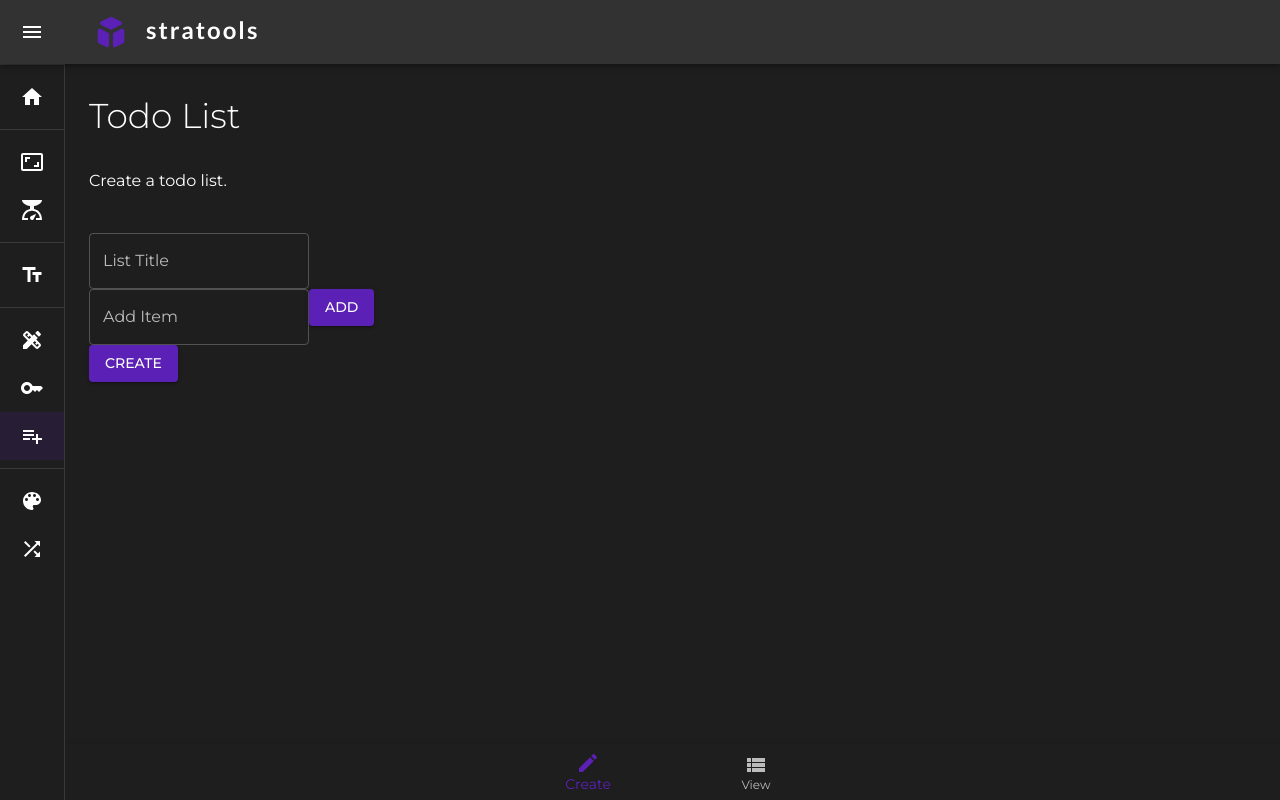
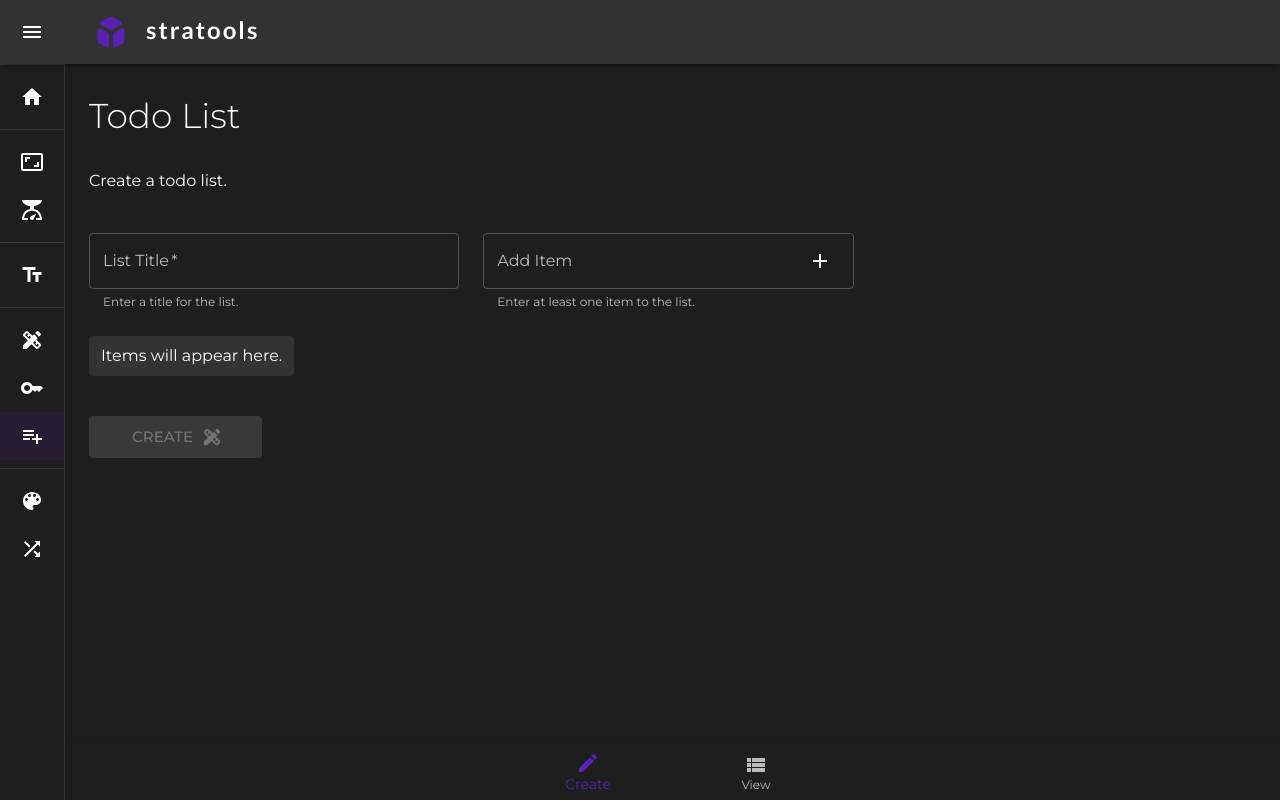
Before and after one commit to huffmanks/tools-nextjs, a Next.js app: page /generate/todo in a window 1280 px wide. Built offline with nearby package versions, Linux system fonts and the light colour scheme.

Commit message:
todo list ui and error validations

```diff
--- a/components/TodoList/Create.jsx
+++ b/components/TodoList/Create.jsx
@@ -1,22 +1,96 @@
-import { Button, TextField } from '@mui/material'
+import { Box, Grid, Button, IconButton, InputAdornment, TextField, Stack } from '@mui/material'
 
-const Create = ({ title, item, items, handleChange, handleAddItem, handleSubmit }) => {
+import AddIcon from '@mui/icons-material/Add'
+import DesignServicesIcon from '@mui/icons-material/DesignServices'
+
+const Create = ({ values, errors, items, handleChange, handleAddItem, handleSubmit, formIsValid }) => {
     return (
         <>
-            <TextField variant='outlined' label='List Title' placeholder='Shopping List' name='title' value={title} onChange={handleChange} autoComplete='none' />
-            <div>
-                <TextField variant='outlined' label='Add Item' placeholder='Carrots' name='item' value={item} onChange={handleChange} autoComplete='none' />
-                <Button variant='contained' onClick={handleAddItem}>
-                    Add
-                </Button>
-            </div>
-
-            {items?.map((it) => (
-                <div key={it.id}>{it.text}</div>
-            ))}
-            <Button variant='contained' type='submit' onClick={handleSubmit}>
-                Create
-            </Button>
+            <Grid container spacing={3}>
+                <Grid item xs={12} sm={6} md={4}>
+                    <TextField
+                        required
+                        fullWidth
+                        variant='outlined'
+                        label='List Title'
+                        placeholder='Shopping List'
+                        name='title'
+                        value={values.title}
+                        onChange={handleChange}
+                        autoComplete='none'
+                        error={errors.title}
+                        helperText='Enter a title for the list.'
+                        {...(errors.title && {
+                            error: true,
+                            helperText: 'This field is required.',
+                        })}
+                    />
+                </Grid>
+                <Grid item xs={12} sm={6} md={4}>
+                    <TextField
+                        fullWidth
+                        variant='outlined'
+                        label='Add Item'
+                        placeholder='Carrots'
+                        name='item'
+                        value={values.item}
+                        onChange={handleChange}
+                        onKeyPress={handleAddItem}
+                        autoComplete='none'
+                        error={errors.item}
+                        helperText={items?.length ? 'Add another item.' : 'Enter at least one item to the list.'}
+                        {...(errors.item && {
+                            error: true,
+                            helperText: 'One item is required.',
+                        })}
+                        InputProps={{
+                            endAdornment: (
+                                <InputAdornment position='end'>
+                                    <IconButton
+                                        id='addItemButton'
+                                        variant='contained'
+                                        edge='start'
+                                        aria-label='add item'
+                                        onClick={(e) => handleAddItem(e)}
+                                        sx={{
+                                            '&:hover': {
+                                                backgroundColor: 'primary.main',
+                                            },
+                                        }}>
+                                        <AddIcon />
+                                    </IconButton>
+                                </InputAdornment>
+                            ),
+                        }}
+                    />
+                </Grid>
+                <Grid item xs={12}>
+                    <Stack direction={{ xs: 'column', md: 'row' }} flexWrap='wrap' sx={{ maxWidth: { md: 'calc(66.666666% - 10px)' }, gap: 2 }}>
+                        {items.length ? (
+                            items.map((item) => (
+                                <Box key={item.id} sx={{ backgroundColor: 'background.secondary', padding: '8px 12px', borderRadius: 1 }}>
+                                    {item.text}
+                                </Box>
+                            ))
+                        ) : (
+                            <Box sx={{ backgroundColor: 'background.secondary', padding: '8px 12px', borderRadius: 1 }}>Items will appear here.</Box>
+                        )}
+                    </Stack>
+                </Grid>
+                <Grid item xs={12} sm={4} md={3} lg={2}>
+                    <Button
+                        fullWidth
+                        variant='contained'
+                        size='large'
+                        disabled={!formIsValid}
+                        aria-label='create todo list'
+                        onClick={handleSubmit}
+                        endIcon={<DesignServicesIcon />}
+                        sx={{ marginTop: 2 }}>
+                        Create
+                    </Button>
+                </Grid>
+            </Grid>
         </>
     )
 }
--- a/components/TodoList/ListMenu.jsx
+++ b/components/TodoList/ListMenu.jsx
@@ -1,4 +1,6 @@
-import { useEffect, useId, useRef, useState } from 'react'
+import { useEffect, useRef } from 'react'
+
+import { useTodoListFormControls } from '../../hooks/useTodoListFormControls'
 
 import Box from '@mui/material/Box'
 import Paper from '@mui/material/Paper'
@@ -12,52 +14,10 @@ import ViewListIcon from '@mui/icons-material/ViewList'
 import Create from './Create'
 import View from './View'
 
-export default function FixedBottomNavigation() {
+const ListMenu = () => {
     const ref = useRef(null)
-    const id = useId()
 
-    const [screen, setScreen] = useState(0)
-    const [title, setTitle] = useState('')
-    const [item, setItem] = useState('')
-    const [items, setItems] = useState([])
-    const [lists, setLists] = useState([])
-
-    const handleChange = (e) => {
-        const { name, value } = e.target
-
-        if (name === 'title') return setTitle(value)
-
-        if (name === 'item') return setItem(value)
-    }
-
-    const handleAddItem = () => {
-        setItems([
-            ...items,
-            {
-                id: id + item,
-                text: item,
-            },
-        ])
-
-        setItem('')
-    }
-
-    const handleSubmit = (e) => {
-        e.preventDefault()
-
-        setLists([
-            ...lists,
-            {
-                id: id + title,
-                title,
-                items,
-            },
-        ])
-
-        setTitle('')
-        setItem('')
-        setItems([])
-    }
+    const { screen, values, errors, formIsValid, items, lists, handleScreen, handleChange, handleAddItem, handleSubmit } = useTodoListFormControls()
 
     useEffect(() => {
         ref.current.ownerDocument.body.scrollTop = 0
@@ -66,15 +26,14 @@ export default function FixedBottomNavigation() {
     return (
         <Box sx={{ pb: 7 }} ref={ref}>
             <CssBaseline />
-            {screen === 1 ? <View lists={lists} /> : <Create title={title} item={item} items={items} handleChange={handleChange} handleAddItem={handleAddItem} handleSubmit={handleSubmit} />}
+            {screen === 1 ? (
+                <View lists={lists} />
+            ) : (
+                <Create values={values} errors={errors} formIsValid={formIsValid} items={items} handleChange={handleChange} handleAddItem={handleAddItem} handleSubmit={handleSubmit} />
+            )}
 
             <Paper sx={{ position: 'fixed', bottom: 0, left: { xs: 56, sm: 64 }, right: 0 }} elevation={3}>
-                <BottomNavigation
-                    showLabels
-                    value={screen}
-                    onChange={(_, newScreen) => {
-                        setScreen(newScreen)
-                    }}>
+                <BottomNavigation showLabels value={screen} onChange={handleScreen}>
                     <BottomNavigationAction label='Create' icon={<CreateIcon />} />
                     <BottomNavigationAction label='View' icon={<ViewListIcon />} />
                 </BottomNavigation>
@@ -82,3 +41,5 @@ export default function FixedBottomNavigation() {
         </Box>
     )
 }
+
+export default ListMenu
--- a/components/TodoList/View.jsx
+++ b/components/TodoList/View.jsx
@@ -4,14 +4,15 @@ import { Accordion, AccordionDetails, AccordionSummary, Typography } from '@mui/
 import ExpandMoreIcon from '@mui/icons-material/ExpandMore'
 
 const View = ({ lists }) => {
-    const [expanded, setExpanded] = useState(1)
+    const [expanded, setExpanded] = useState(0)
 
     const handlePanel = (panel) => (_, newExpanded) => {
         setExpanded(newExpanded ? panel : false)
     }
     return (
         <>
-            {lists?.map((list) => (
+            {lists?.length ? (
+                lists?.map((list) => (
                     <Accordion key={list.id} expanded={expanded === list.id} onChange={handlePanel(list.id)}>
                         <AccordionSummary expandIcon={<ExpandMoreIcon />} aria-controls={`${list.id}-content`} id={`${list.id}-header`}>
                             <Typography>{list.title}</Typography>
@@ -24,7 +25,10 @@ const View = ({ lists }) => {
                             </ul>
                         </AccordionDetails>
                     </Accordion>
-            ))}
+                ))
+            ) : (
+                <div>hello</div>
+            )}
         </>
     )
 }
--- /dev/null
+++ b/constants/todoList.js
@@ -0,0 +1,9 @@
+export const initialValues = {
+    title: '',
+    item: '',
+}
+
+export const initialErrors = {
+    title: false,
+    item: false,
+}
--- /dev/null
+++ b/hooks/useTodoListFormControls.jsx
@@ -0,0 +1,95 @@
+import { useEffect, useState } from 'react'
+
+import { uniqueId } from '../utilities/uniqueId'
+import { initialValues, initialErrors } from '../constants/todoList'
+
+export const useTodoListFormControls = () => {
+    const listId = uniqueId()
+
+    const [screen, setScreen] = useState(0)
+    const [values, setValues] = useState(initialValues)
+    const [errors, setErrors] = useState(initialErrors)
+    const [formIsValid, setFormIsValid] = useState(false)
+
+    const [items, setItems] = useState([])
+    const [lists, setLists] = useState([])
+
+    const handleScreen = (_, newScreen) => {
+        setScreen(newScreen)
+    }
+
+    const handleChange = (e) => {
+        const { name, value } = e.target
+
+        if (value === '') {
+            setValues({
+                ...values,
+                [name]: '',
+            })
+            return setErrors({
+                title: name === 'title' ? true : false,
+                item: name === 'item' && !items?.length ? true : false,
+            })
+        }
+
+        setValues({
+            ...values,
+            [name]: value,
+        })
+
+        setErrors(initialErrors)
+    }
+
+    const handleAddItem = (e) => {
+        const { value } = e.target
+        const { id } = e.currentTarget
+
+        if ((e.key === 'Enter' && value !== '') || (id === 'addItemButton' && values.item !== '')) {
+            setItems([
+                ...items,
+                {
+                    id: listId + values.item,
+                    text: values.item,
+                },
+            ])
+
+            setValues({
+                ...values,
+                item: '',
+            })
+        }
+    }
+
+    const handleSubmit = (e) => {
+        e.preventDefault()
+
+        setLists([
+            ...lists,
+            {
+                id: listId + values.title,
+                title: values.title,
+                items,
+            },
+        ])
+
+        setValues(initialValues)
+        setItems([])
+    }
+
+    useEffect(() => {
+        if (values.title && items?.length) return setFormIsValid(true)
+    }, [values.title, items])
+
+    return {
+        screen,
+        values,
+        errors,
+        formIsValid,
+        items,
+        lists,
+        handleScreen,
+        handleChange,
+        handleAddItem,
+        handleSubmit,
+    }
+}
```
Also changed, not shown: public/sw.js, 1 other file (tests, documents, lock files or other folders). Lines whose indentation alone changed are shown as unchanged.
